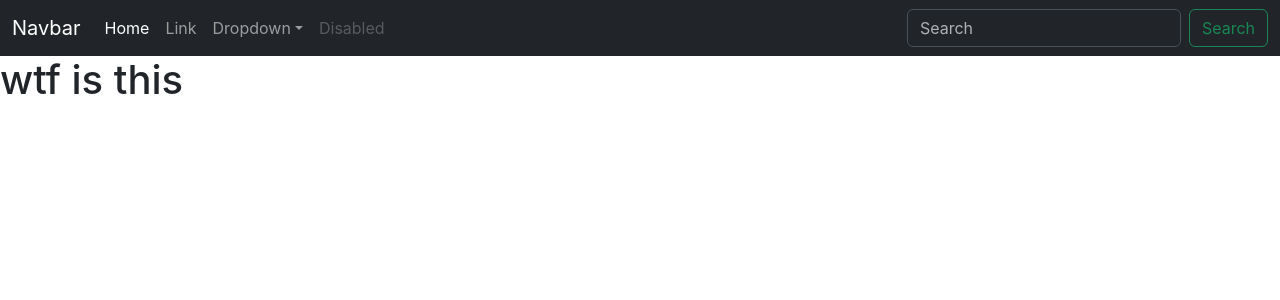
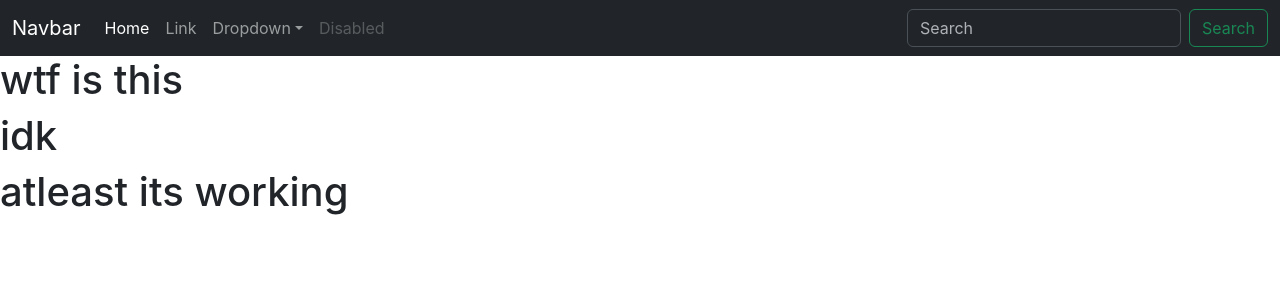
Before and after one commit to iamharshdabas/todo, a React (Create React App) app: page / in a window 1280 px wide. Shown: the top 300 px of the page. Built offline with nearby package versions, Linux system fonts and the light colour scheme.

Commit message:
FIX todo.js: map()

```diff
--- a/src/comp/todo.js
+++ b/src/comp/todo.js
@@ -1,8 +1,9 @@
 export default function Header({ todos }) {
-  const currentTodo = todos[0]
   return (
     <>
-      <h1>{currentTodo.item}</h1>
+      {todos.map((todo) => {
+        return <h1>{todo.item}</h1>
+      })}
     </>
   )
 }
```
